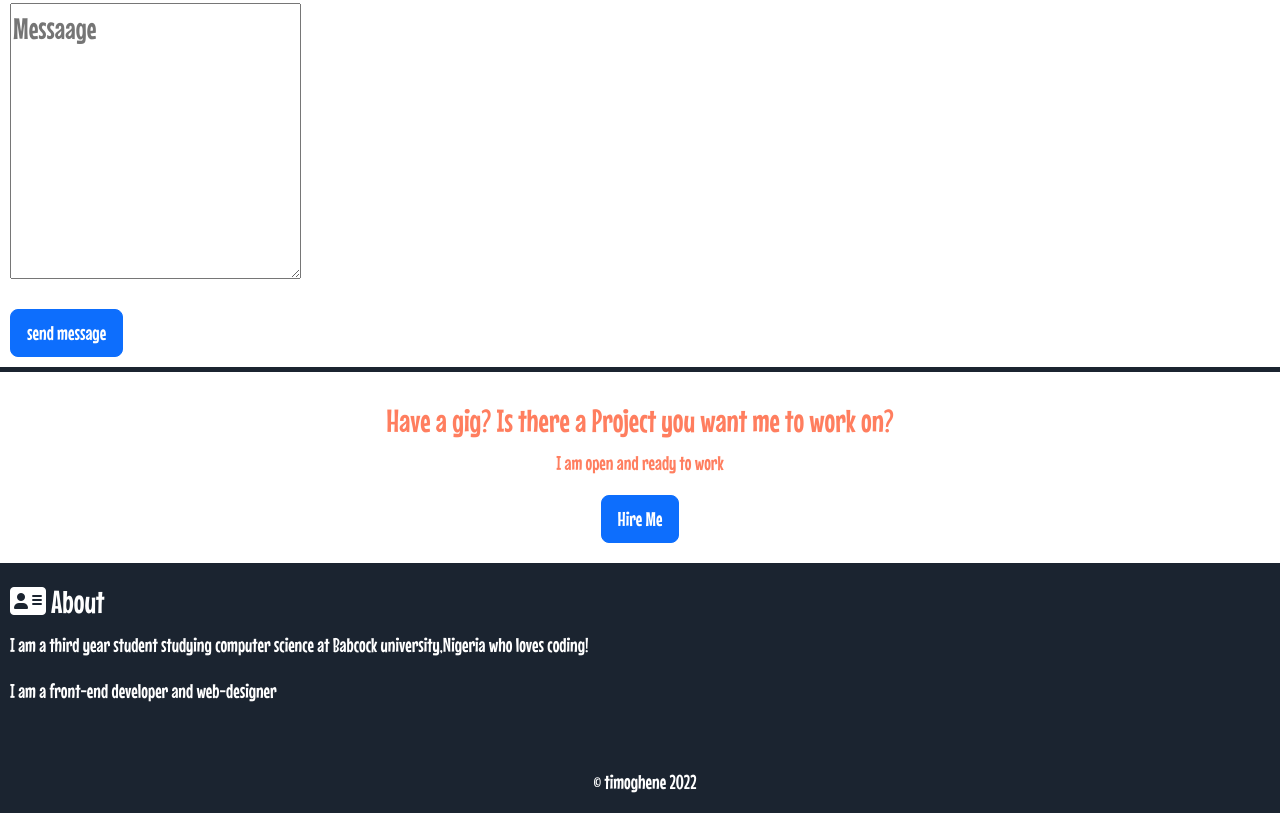
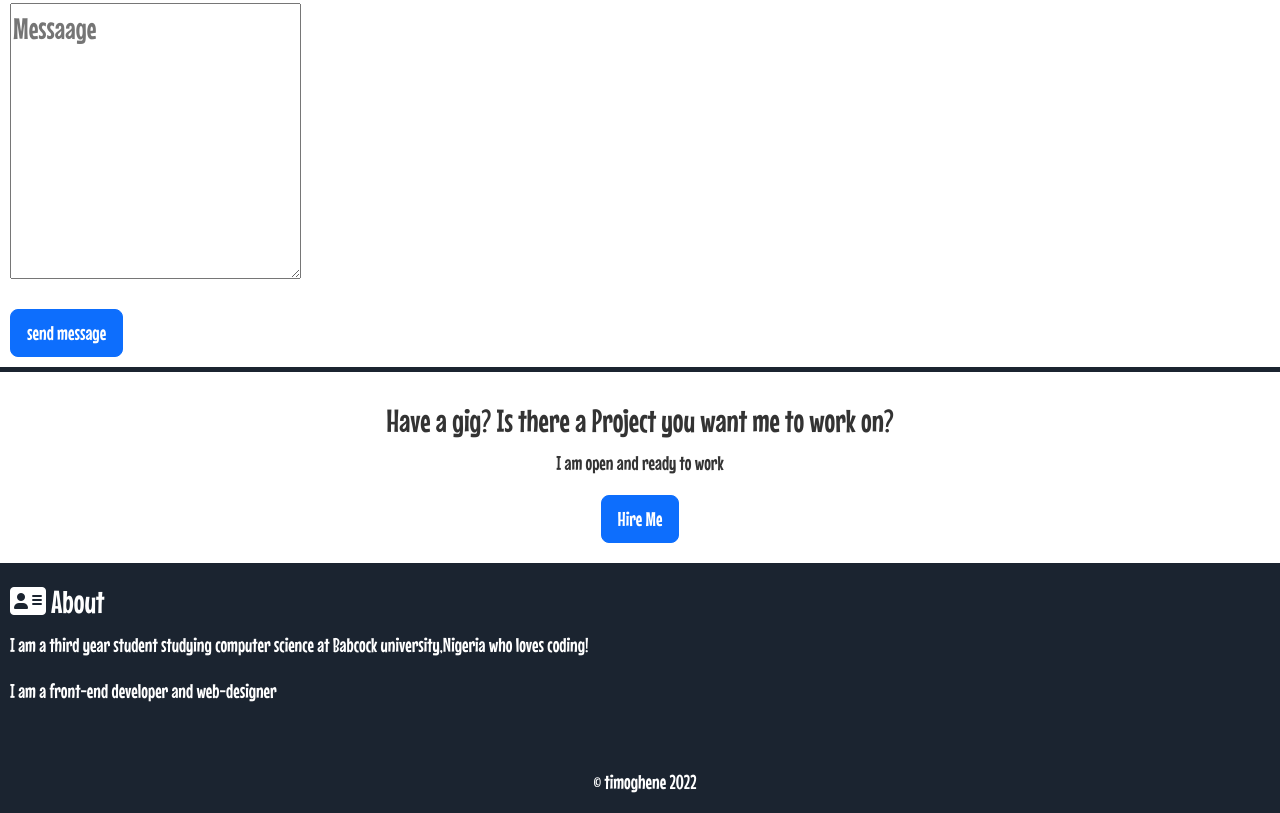
Before and after one commit to timoghene/portfolio-2.0, a plain HTML site: page index.html in a window 1280 px wide. Shown: the part 5871-6684 px from the top of the page. Drawn offline with nearby package versions, Linux system fonts and the light colour scheme.

Commit message:
Update styles.css

```diff
--- a/styles.css
+++ b/styles.css
@@ -158,8 +158,7 @@ a{
 
 }
 .hire{
-    color: #ff7e5f;
-    color: -webkit-linear-gradient(to right, #ff7e5f, #feb47b)
+    color: #333;
 }
 #footer{
     padding-top: 20px;
```
